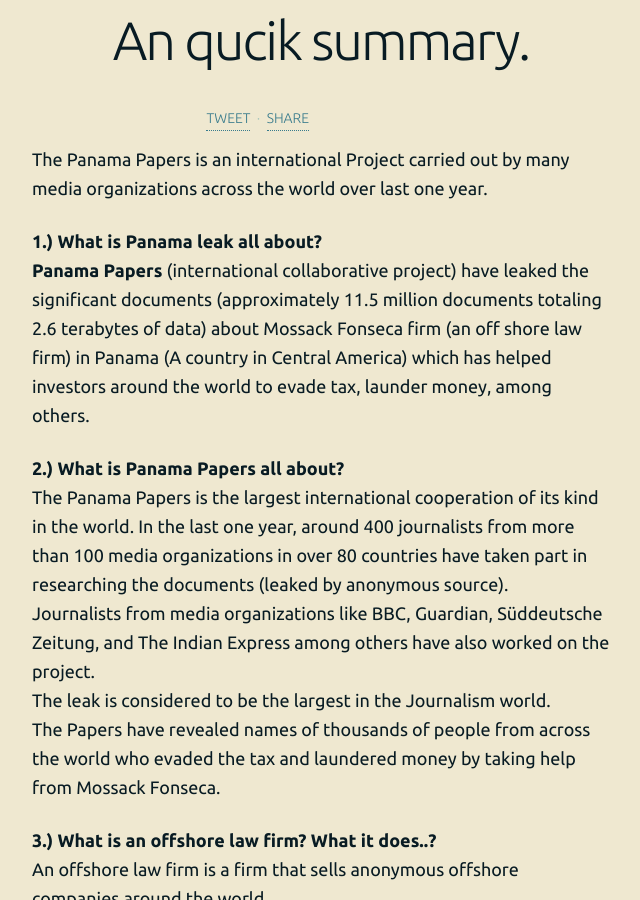
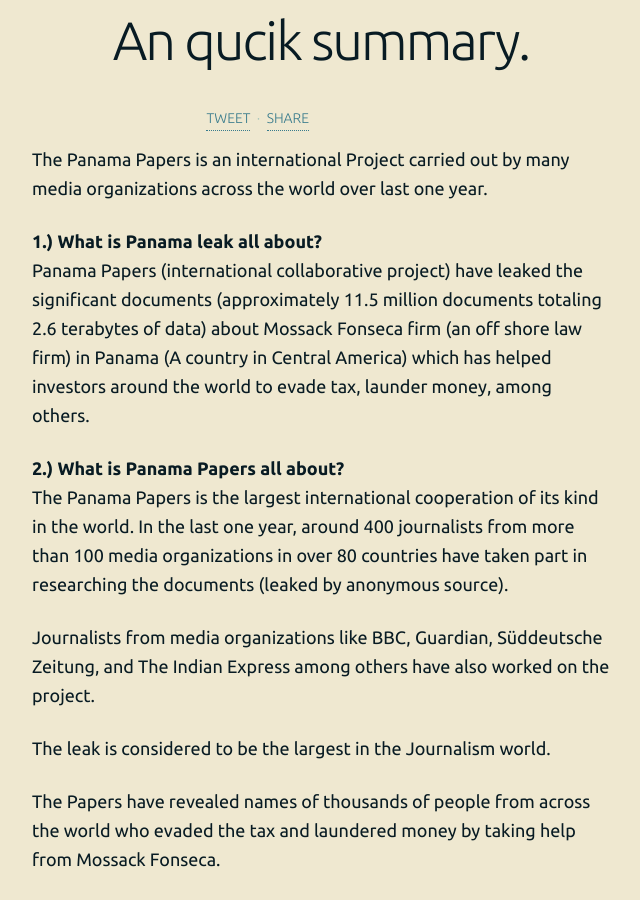
Before and after one commit to 93notes/93notes.github.io, a Jekyll site: the page built from _posts/2016-4-5-what-is-panama-paper-leak-all-about.html, in a window 1280 px wide and 900 px high, scrolled down 304 px. Shown: the whole window, without its empty margins (319-959 px from the left). Built offline with Jekyll 4.4.1, drawn with Linux system fonts in a browser that asks for light colours; nearby versions of some CDN libraries.

Commit message:
Update 2016-4-5-what-is-panama-paper-leak-all-about.html

```diff
--- a/_posts/2016-4-5-what-is-panama-paper-leak-all-about.html
+++ b/_posts/2016-4-5-what-is-panama-paper-leak-all-about.html
@@ -11,40 +11,46 @@ published: true
 To understand what is Indian angle to it, let's first see..What is Panama Papers all about..? -->
 
 <p><strong>1.) What is Panama leak all about?</strong></br>
-<strong>Panama Papers</strong> (international collaborative project) have leaked the significant documents (approximately 11.5 million documents totaling 2.6 terabytes of data) about Mossack Fonseca firm (an off shore law firm) in Panama (A country in Central America) which has helped investors around the world to evade tax, launder money, among others.
+Panama Papers (international collaborative project) have leaked the significant documents (approximately 11.5 million documents totaling 2.6 terabytes of data) about Mossack Fonseca firm (an off shore law firm) in Panama (A country in Central America) which has helped investors around the world to evade tax, launder money, among others.
 </p>
 
 <p>
 <strong>2.) What is Panama Papers all about?</strong></br>
 The Panama Papers  is the largest international cooperation of its kind in the world. In the last one year, around 400 journalists from more than 100 media organizations in over 80 countries have taken part in researching the documents (leaked by anonymous source).
-</br>
+</p>
+<p>
 Journalists from media organizations like BBC, Guardian, Süddeutsche Zeitung, and The Indian Express among others have also worked on the project.
-</br>
-The leak is considered to be the largest in the Journalism world.
-</br>
+</p>
+<p>The leak is considered to be the largest in the Journalism world.
+</p>
+<p>
 The Papers have revealed names of thousands of people from across the world who evaded the tax and laundered money by taking help from Mossack Fonseca.
 </p>
 
 <p>
 <strong>3.) What is an offshore law firm? What it does..?</strong></br>
 An offshore law firm is a firm that sells anonymous offshore companies around the world.
-</br>
+</p>
+<p>
 These shell companies allow their promoters to hide their business dealings. They have dozens of offices all over the world.
-</br>
+</p>
+<p>
 Their job is to found, sold and managed thousands of companies and thus making huge profit and helping others to make their black money into white/ evaded taxes.
 </p>
-<blockquote>A shell corporation  is a corporation without active business operations or significant assets. Shell corporations are not necessarily illegal or illegitimate, as they often serve an important for potential startups. Additionally, shell corporations can act as a tax avoidance for legitimate businesses. </blockquote>
-<a href="https://www.google.co.in/?gfe_rd=cr&ei=cFEDV5ncC8_2vQSalIGwCw&gws_rd=ssl#q=what+is+a+shell+corporation" target="_blank"> Source</a>
+<blockquote>A shell corporation  is a corporation without active business operations or significant assets. Shell corporations are not necessarily illegal or illegitimate, as they often serve an important for potential startups. Additionally, shell corporations can act as a tax avoidance for legitimate businesses. <a href="https://www.google.co.in/?gfe_rd=cr&ei=cFEDV5ncC8_2vQSalIGwCw&gws_rd=ssl#q=what+is+a+shell+corporation" target="_blank"> Source</a></blockquote>
+
 <p>
 The law firm helped clients secretly create a maze of accounts to make their money untraceable & thus converting black into white or evading taxes etc.
 These companies makes it easy for others to found companies, by selling its shell companies in cities across the world.
-</br>
+</p>
+<p>
 They provide loads of facilities & at a very cheaper rate, from buying an anonymous company for as little as $1,000 (nearly Rs 66,290), to providing a sham (fake) director, to holding board meetings. And if the clients desire, it conceals the company's true shareholder. In short, the company is into the business of withholding the true identity of the offshore company's owner.
 </p>
 
 <p><strong>4.) What is Mossack Fonseca?</strong></br>
 A law firm based out in Panama which sells its shell companies around the world.
-</br>
+</p>
+<p>
 <a href="https://panamapapers.icij.org/20160403-mossack-fonseca-offshore-secrets.html">ICIJ likes to describe them as gatekeeper</a> to the secrets of its clients, even those who are crooks, mafioso, drug dealers, corrupt politicians and tax evaders. Mosack Foneca is one of world’s five biggest company when it comes to selling offshore companies.
 </p>
 
@@ -64,11 +70,12 @@ It provided a clear picture of how Mossack Fonseca routinely accepts investments
 
 <p><strong>7.) How big is this leak?</strong></br>
 The scale of this leak is the biggest of all time leaks that world has seen in past.
-</br>
+</p>
+<p>
 It includes approximately 11.5 million documents, totaling 2.6 terabytes (TB) of data which is higher than the combined total of the Wikileaks/ Cablegate, Offshore Leaks, Lux Leaks, and Swiss Leaks.
-</br>
+</p>
 No doubt, it’s the mother of all leaks.
-<ul>The Panama Paper Leak (2016)– 2.6 TB of data </ul>
+<li>The Panama Paper Leak (2016)– 2.6 TB of data </li>
 Previous recorded leaks are: <br>
  <ul>
 <li>Offshore secrets Leak (2013) - 260GB</li>
@@ -104,7 +111,8 @@ Well, as of Panama Papers have release a partial list. The <a href="https://en.w
 <li><a href="http://indianexpress.com/topic/panama-papers/" target="blank">Indian Express has lot of stuff to share</a> (they were part of this project from Indian side).</li>
 </ol>
 
-I wrote this answer on <a href="https://www.quora.com/What-is-Panama-Paper-leak-from-Indian-angle/answer/Pradeep-Singh-39" target="_blank">Quora</a> also early in the morning.
+I wrote this answer on <a href="https://www.quora.com/What-is-Panama-Paper-leak-from-Indian-angle/answer/Pradeep-Singh-39" target="_blank">Quora</a> also early in the morning.</br>
+
 <!-- <p><strong>9.) The Indian Angle</strong></br>
 Panama papers have revealed the names of 500 Indian (http://indianexpress.com/article/india/india-news-india/panama-papers-list-amitabh-bachchan-kp-singh-aishwarya-rai-iqbal-mirchi-adani-brother/) , who have taken services of the law firm. Among them are:
 1. Amitabh Bachchan,
```
